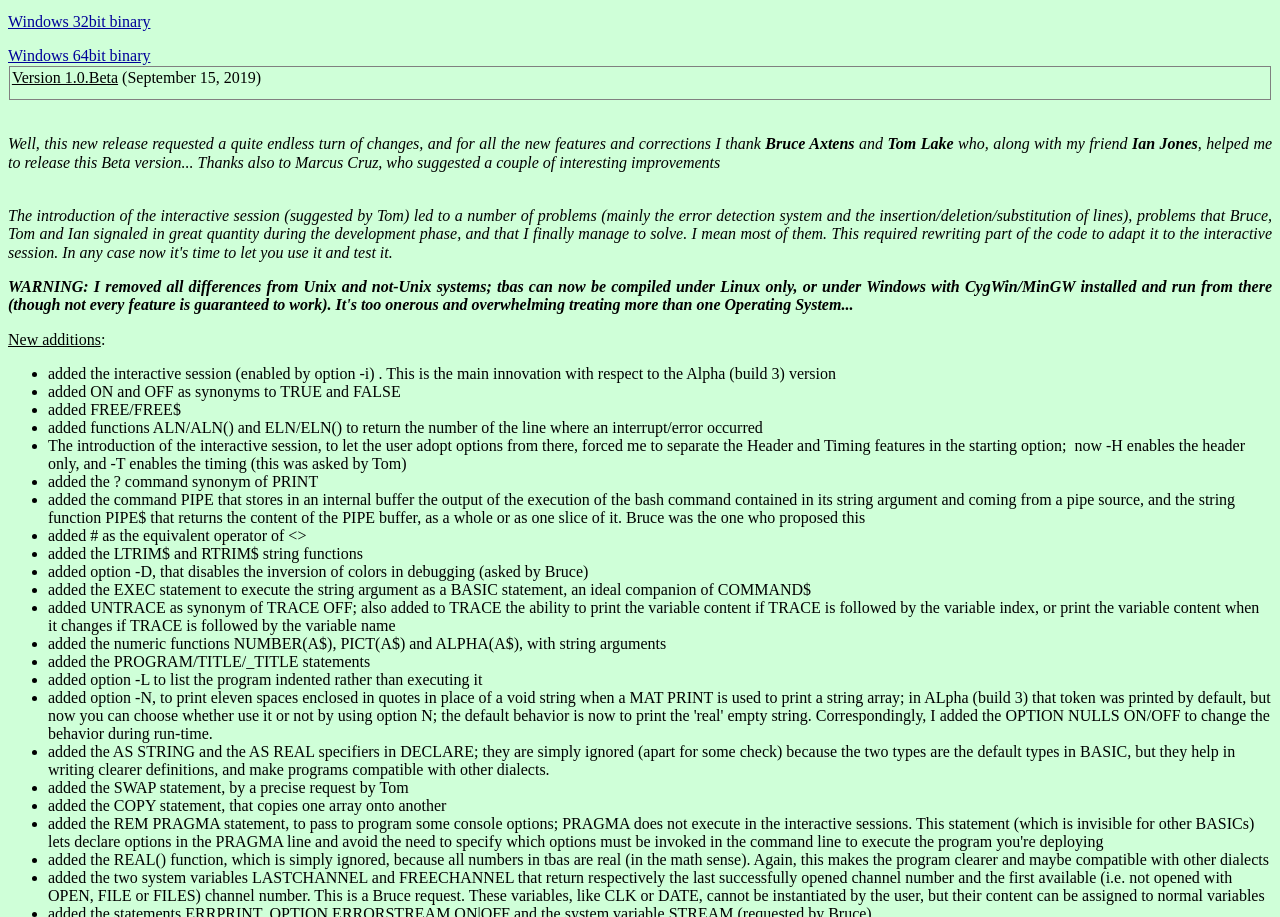
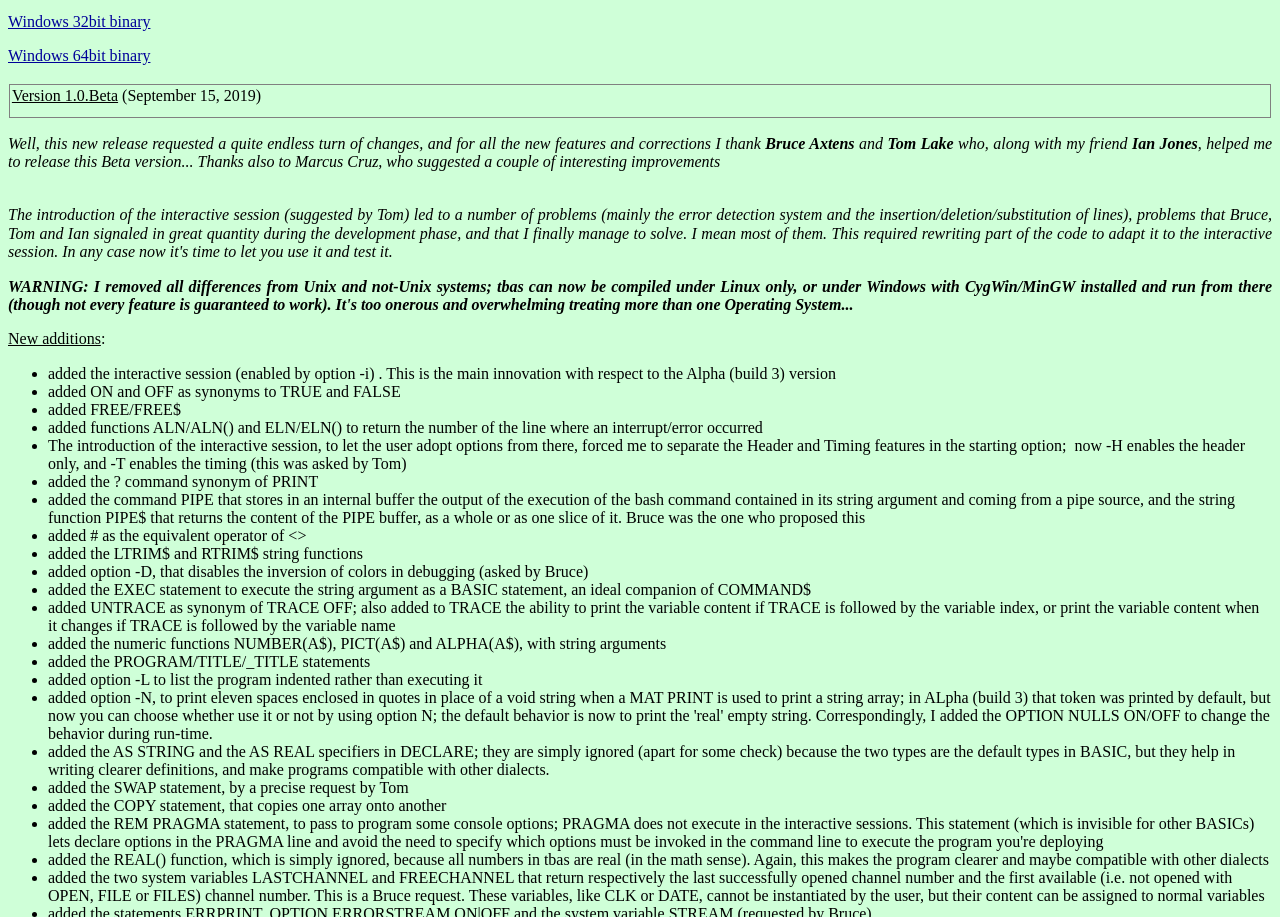
Before and after one commit to tonibin/tonibin.github.io, a plain HTML site: page tbas/index.html in a window 1280 px wide. Shown: the part 1510-2427 px from the top of the page. Drawn offline with Linux system fonts and the light colour scheme.

Commit message:
Site update: mar 23 giu 2026, 21:28:02, CEST

```diff
--- a/tbas/index.html
+++ b/tbas/index.html
@@ -132,7 +132,7 @@
       </a></p>
     <p style="margin-bottom: 0cm" align="justify"><a href="distrib/tbas.1.0.Beta.cygwin.64.bin.zip">Windows
         64bit binary</a></p>
-
+    <br>
     <table width="100%" cellspacing="1" cellpadding="2">
       <colgroup><col width="256*"> </colgroup>
       <tbody>
@@ -143,7 +143,7 @@
         </tr>
       </tbody>
     </table>
-    <p style="margin-bottom: 0cm" align="justify"><br>
+    <p style="margin-bottom: 0cm" align="justify">
       <i>Well, this new release requested a quite endless turn of changes, and
         for all the new features and corrections I </i><i>thank </i><i><b>Bruce
           Axtens</b></i><i><span style="font-weight: normal"> </span></i><i><span
```
